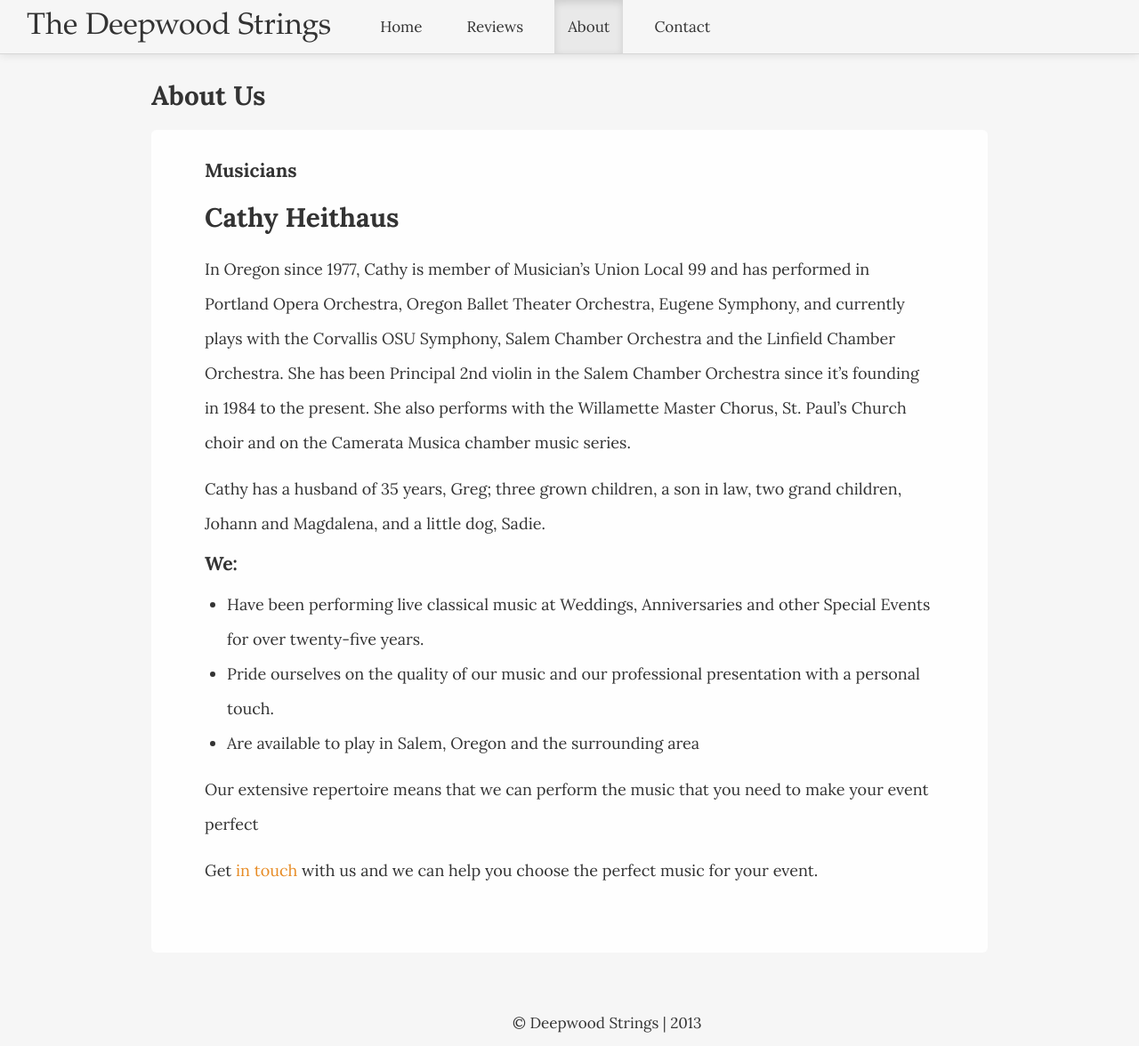
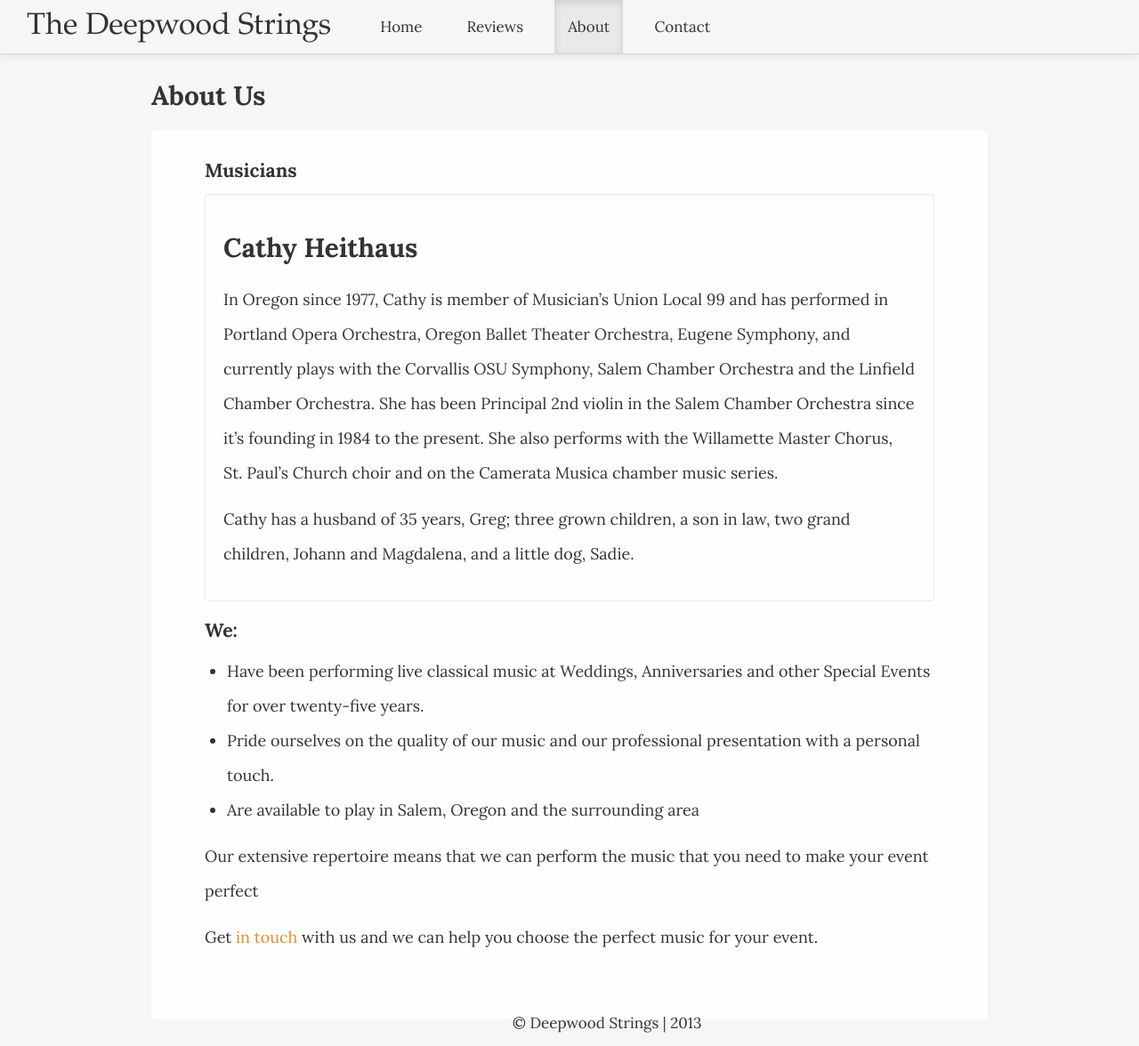
Before and after one commit to bheithaus/deepwood_strings, a Jekyll site: the page built from about/index.html, in a window 1280 px wide and 1176 px high. Shown: the whole window at 89% size. Built offline with Jekyll 4.4.1, drawn with Linux system fonts in a browser that asks for light colours.

Commit message:
update about

```diff
--- a/about/index.html
+++ b/about/index.html
@@ -7,7 +7,7 @@ title: About
 	<h3>About Us</h3>
 	<div class="hero-unit">
 		<h4>Musicians</h4>
-		<div class="musician">
+		<div class="musician well">
 			<h3>Cathy Heithaus</h3>
 			<p>In Oregon since 1977, Cathy is member of Musician’s Union Local 99 and has performed in Portland Opera Orchestra, Oregon Ballet Theater Orchestra, Eugene Symphony, and currently plays with the Corvallis OSU Symphony, Salem Chamber Orchestra and the Linfield Chamber Orchestra.  She has been Principal 2nd violin in the Salem Chamber Orchestra since it’s founding in 1984 to the present. She also performs with the Willamette Master Chorus, St. Paul’s Church choir and on the Camerata Musica chamber music series.</p>
 			<p>Cathy has a husband of 35 years, Greg; three grown children, a son in law, two grand children, Johann and Magdalena, and a little dog, Sadie.</p>
@@ -18,7 +18,6 @@ title: About
 			<li>Pride ourselves on the quality of our music and our professional presentation with a personal touch.</li>
 			<li>Are available to play in Salem, Oregon and the surrounding area</li>
 		</ul>
-		</ul>
 		<p>Our extensive repertoire means that we can perform the music that you need to make your event perfect</p>
 		<p>Get <a href="/contact">in touch</a> with us and we can help you choose the perfect music for your event.</p>
 	</div>
```
